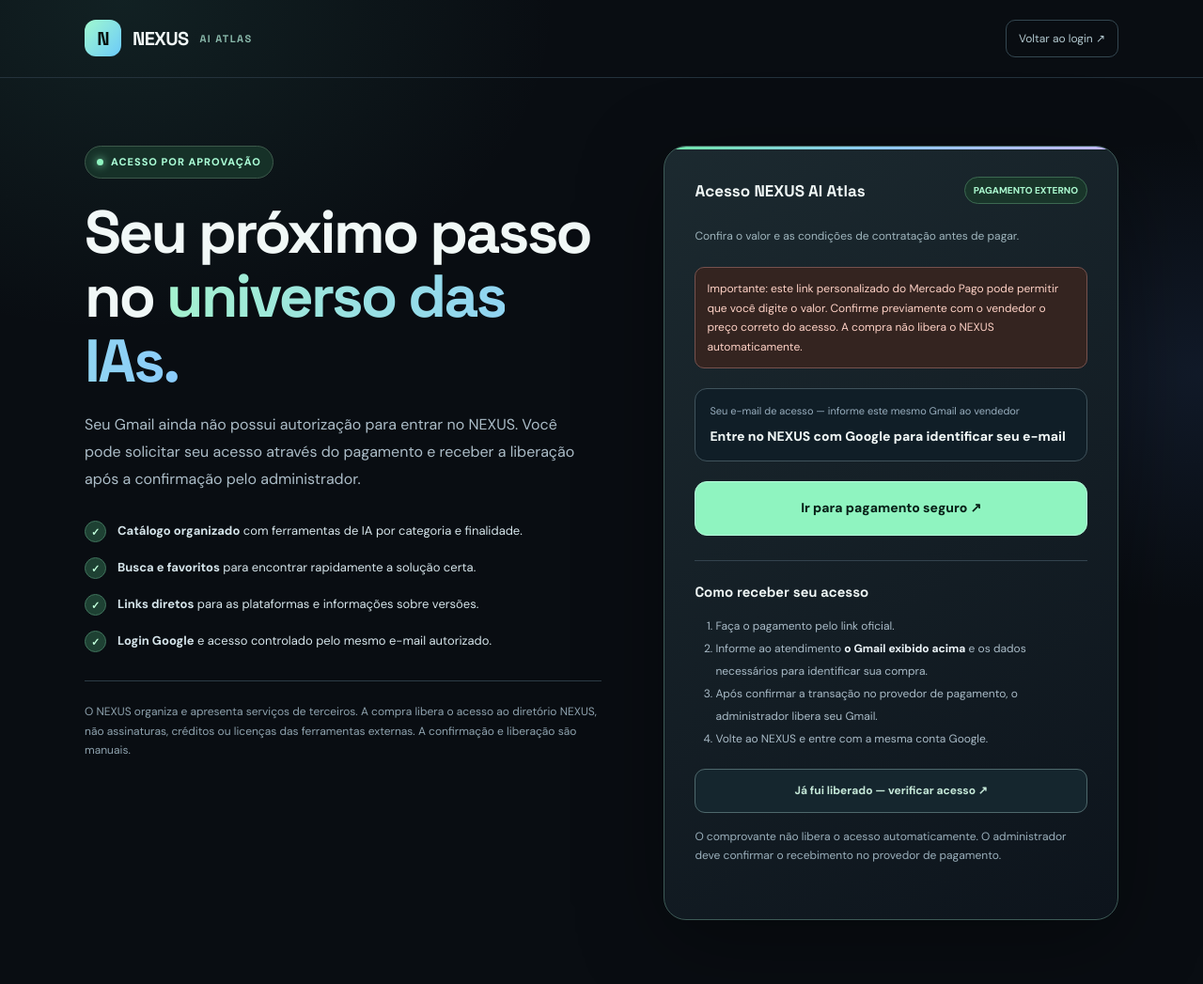
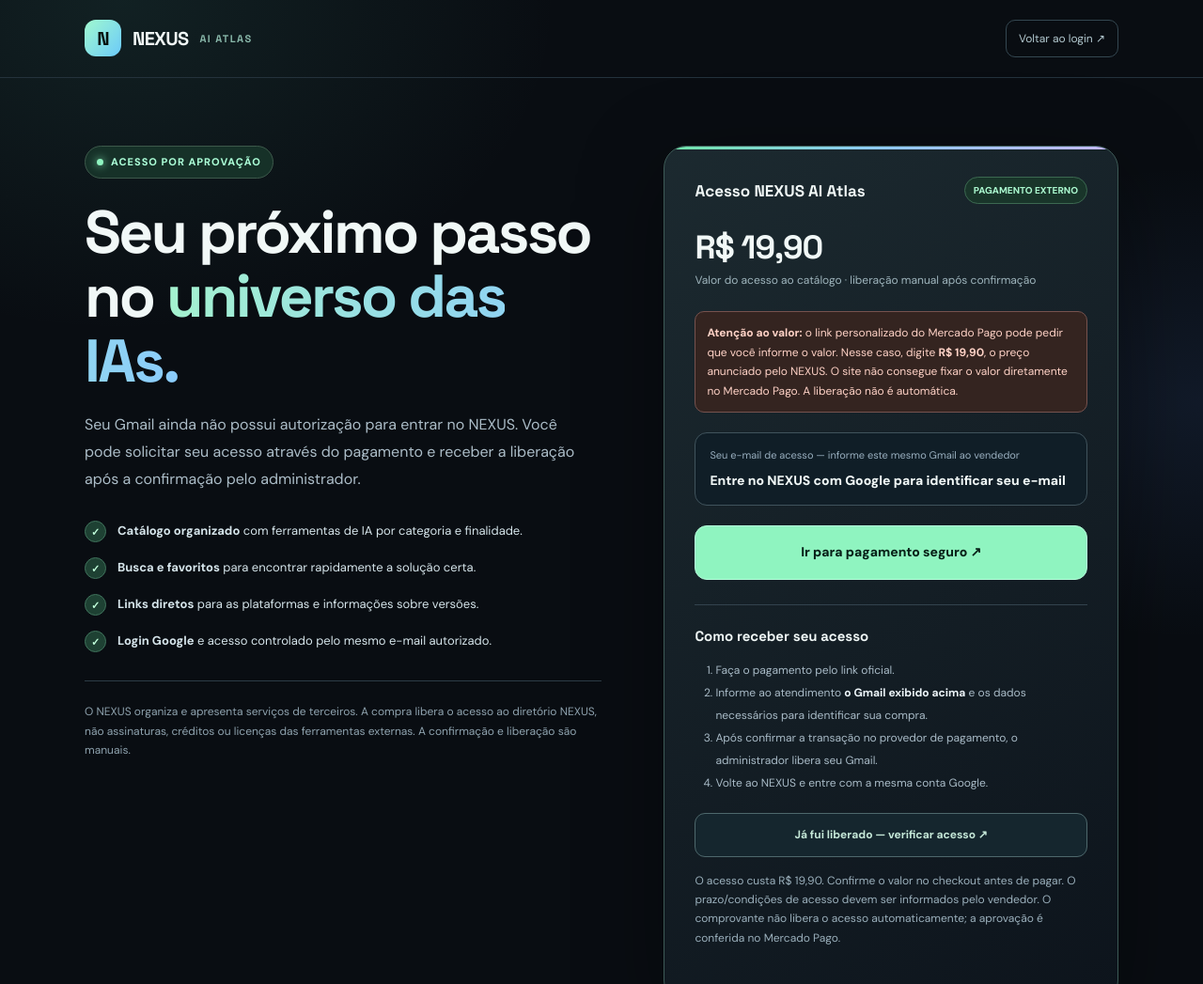
Before and after one commit to RodrigoDSVDF/nexus_hub_, a plain HTML site: page assinar.html in a window 1280 px wide. Shown: the top 1047 px of the page at 94% size. Drawn offline with Linux system fonts and the light colour scheme.

Commit message:
Add files via upload

```diff
--- a/assinar.html
+++ b/assinar.html
@@ -40,19 +40,19 @@
     <div class="offerhead"><strong id="plano">Acesso NEXUS AI Atlas</strong><span class="tag">PAGAMENTO EXTERNO</span></div>
     <div class="price" id="valor" hidden></div>
     <p class="duration" id="duracao">Confira o valor e as condições de contratação antes de pagar.</p>
-    <p class="errornote" id="valor-livre" hidden>Importante: este link personalizado do Mercado Pago pode permitir que você digite o valor. Confirme previamente com o vendedor o preço correto do acesso. A compra não libera o NEXUS automaticamente.</p>
+    <p class="errornote" id="valor-livre" hidden><strong>Atenção ao valor:</strong> o link personalizado do Mercado Pago pode pedir que você informe o valor. Nesse caso, digite <strong>R$ 19,90</strong>, o preço anunciado pelo NEXUS. O site não consegue fixar o valor diretamente no Mercado Pago. A liberação não é automática.</p>
     <div class="user"><small>Seu e-mail de acesso — informe este mesmo Gmail ao vendedor</small><div class="emailrow"><span id="email" class="email">Entre no NEXUS com Google para identificar seu e-mail</span><button id="copiar" class="copy" type="button" hidden>Copiar</button></div></div>
     <a class="primary" id="pagar" href="#" target="_blank" rel="noopener noreferrer" aria-disabled="true">Ir para pagamento seguro ↗</a>
     <p class="errornote" id="sem-link" hidden>O pagamento ainda não foi configurado pelo administrador. Volte mais tarde ou solicite atendimento.</p>
     <div class="steps"><h3>Como receber seu acesso</h3><ol><li>Faça o pagamento pelo link oficial.</li><li>Informe ao atendimento <strong>o Gmail exibido acima</strong> e os dados necessários para identificar sua compra.</li><li>Após confirmar a transação no provedor de pagamento, o administrador libera seu Gmail.</li><li>Volte ao NEXUS e entre com a mesma conta Google.</li></ol></div>
     <div class="support"><a class="secondary" id="whatsapp" target="_blank" rel="noopener noreferrer" hidden>Solicitar liberação pelo WhatsApp ↗</a><a class="secondary" id="contato" hidden>Solicitar liberação por e-mail ↗</a><a class="secondary" href="./">Já fui liberado — verificar acesso ↗</a></div>
-    <p class="notice">O comprovante não libera o acesso automaticamente. O administrador deve confirmar o recebimento no provedor de pagamento.</p>
+    <p class="notice">O acesso custa R$ 19,90. Confirme o valor no checkout antes de pagar. O prazo/condições de acesso devem ser informados pelo vendedor. O comprovante não libera o acesso automaticamente; a aprovação é conferida no Mercado Pago.</p>
     <div class="status" id="aviso" role="status" aria-live="polite"></div>
   </section>
 </main>
 <footer class="foot"><div class="wrap footinner"><span>NEXUS AI ATLAS · Acesso individual ao diretório</span><span>Processamento de pagamento realizado fora do NEXUS.</span></div></footer>
 <script type="module">
-import {pagamentoConfig as cfg} from './pagamento-config.js';
+import {pagamentoConfig as cfg} from './pagamento-config.js?v=1990';
 const $=id=>document.getElementById(id);
 let email='';
 try { email=sessionStorage.getItem('nexus_email_pendente')||''; } catch (_) {}
--- a/pagamento-config.js
+++ b/pagamento-config.js
@@ -19,8 +19,9 @@ export const pagamentoConfig = {
   // Alternativa ao WhatsApp para o comprador informar o Gmail utilizado no login.
   emailAtendimento: "",
 
-  // Preencha somente após definir sua oferta. Evita prometer valor/plano inexistente.
+  // Oferta NEXUS definida pelo proprietário: R$ 19,90.
+  // Este preço exibido no site NÃO altera o valor cobrado no Mercado Pago.
   nomePlano: "Acesso NEXUS AI Atlas",
-  precoExibicao: "",
-  duracaoExibicao: ""
+  precoExibicao: "R$ 19,90",
+  duracaoExibicao: "Valor do acesso ao catálogo · liberação manual após confirmação"
 };
```
